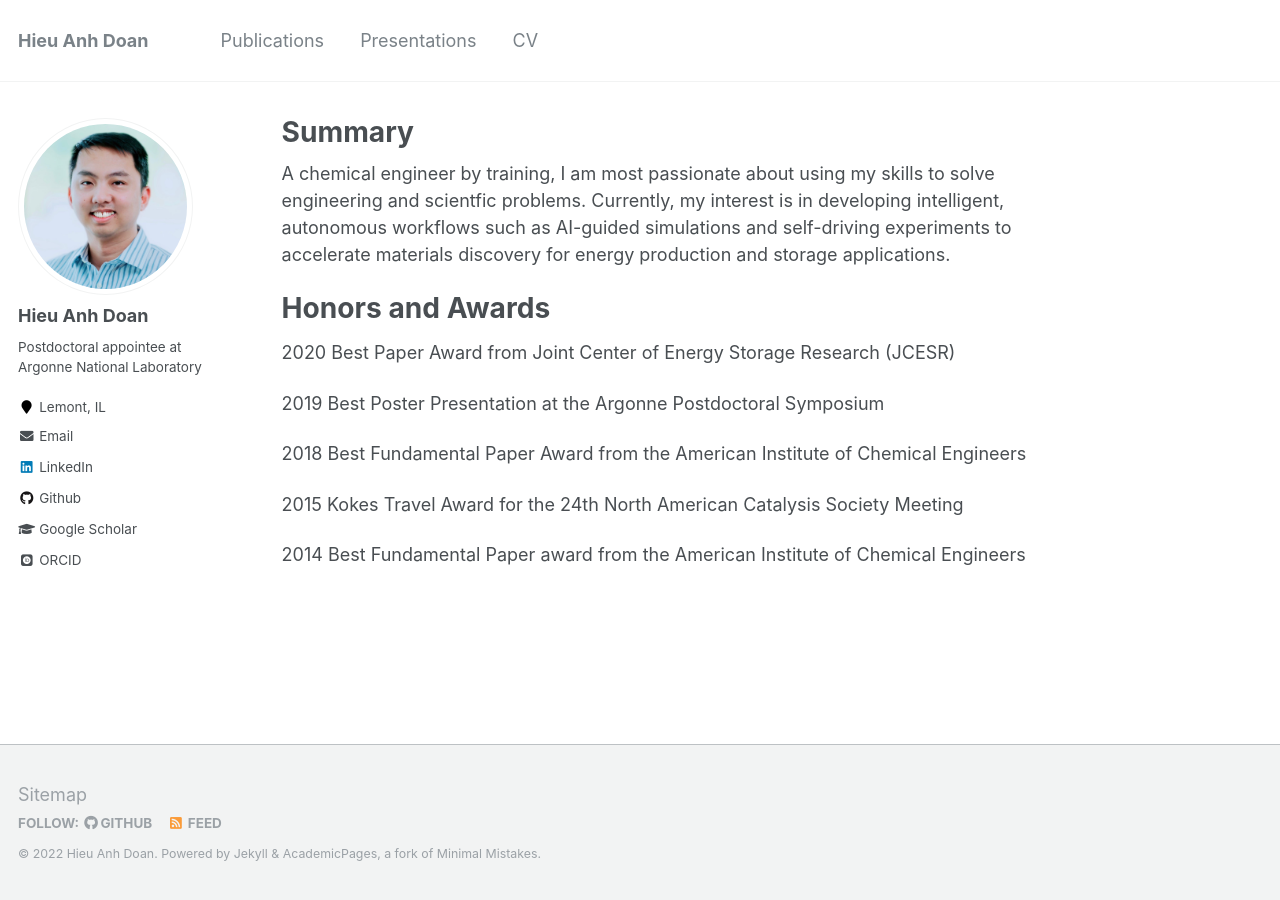
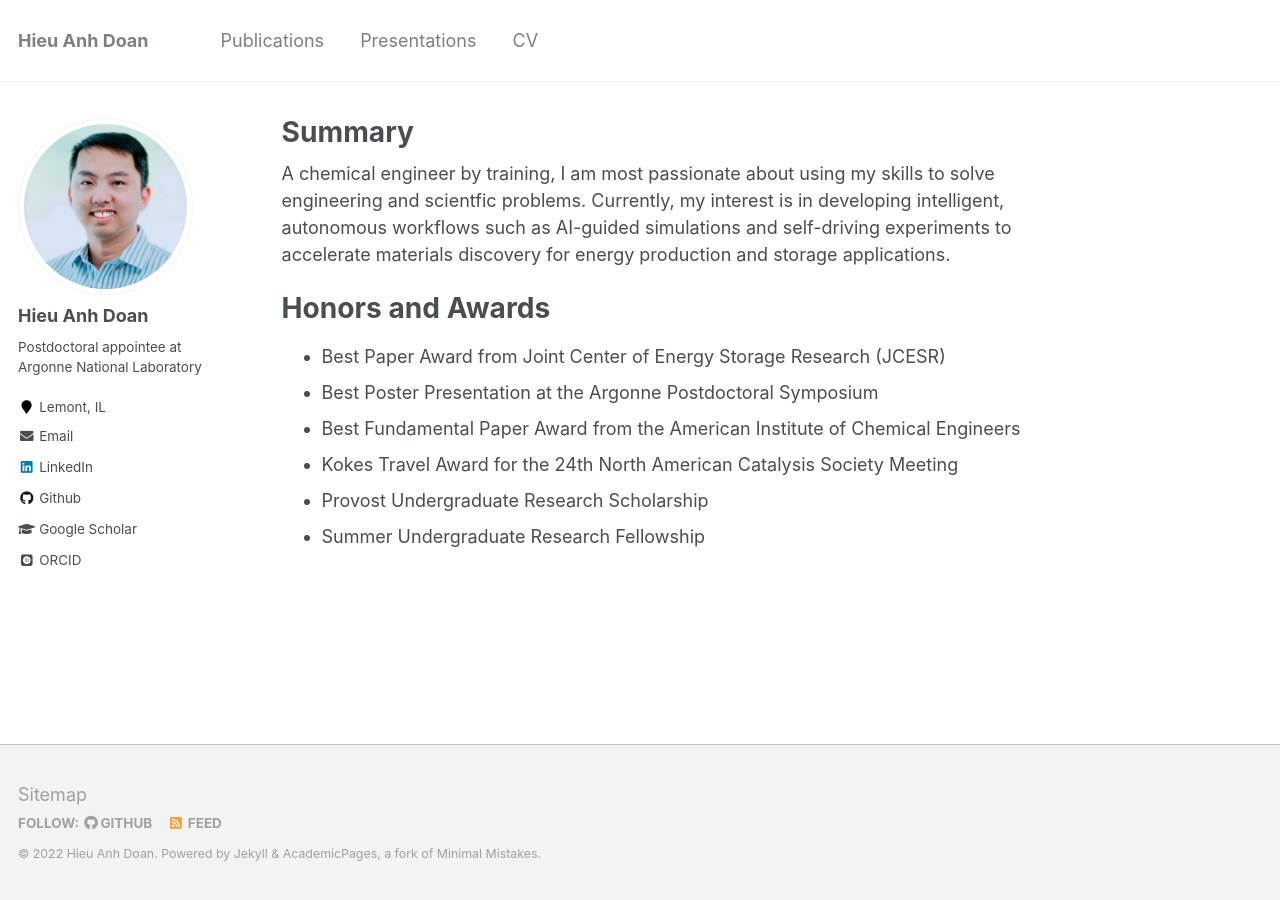
Before and after one commit to hieuadoan/hieuadoan.github.io, a Jekyll site: the page built from _pages/about.md, in a window 1280 px wide. Built offline with Jekyll 4.4.1, drawn with Linux system fonts in a browser that asks for light colours; some web fonts are replaced.

Commit message:
minor update to honors and awards

```diff
--- a/_pages/about.md
+++ b/_pages/about.md
@@ -12,12 +12,9 @@
 
 Honors and Awards
 ===
-2020 Best Paper Award from Joint Center of Energy Storage Research (JCESR)
-
-2019 Best Poster Presentation at the Argonne Postdoctoral Symposium
-
-2018 Best Fundamental Paper Award from the American Institute of Chemical Engineers
-
-2015 Kokes Travel Award for the 24th North American Catalysis Society Meeting
-
-2014 Best Fundamental Paper award from the American Institute of Chemical Engineers
+- Best Paper Award from Joint Center of Energy Storage Research (JCESR)
+- Best Poster Presentation at the Argonne Postdoctoral Symposium
+- Best Fundamental Paper Award from the American Institute of Chemical Engineers
+- Kokes Travel Award for the 24th North American Catalysis Society Meeting
+- Provost Undergraduate Research Scholarship
+- Summer Undergraduate Research Fellowship
```
